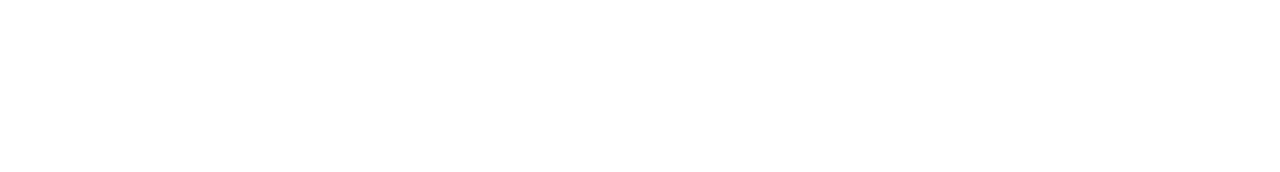
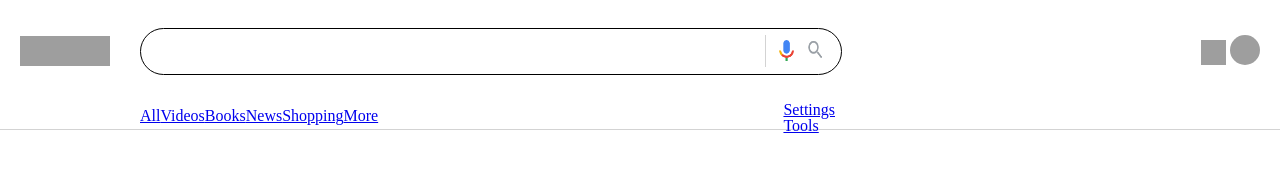
Before and after one commit to romangdev/google-search-results-page, a plain HTML site: page index.html in a window 1280 px wide. Drawn offline with Linux system fonts and the light colour scheme; grey boxes are pictures that could not be loaded.

Commit message:
fleshed out html structure, added CSS styles, nav and search bar in progress

```diff
--- a/index.html
+++ b/index.html
@@ -7,6 +7,50 @@
         <link rel="stylesheet" type="text/css" href="style.css">
     </head>
     <body>
+        <!-- search & nav -->
+        <nav>
+            <div id="nav-top">
+                <div id="logo-and-search">
+                    <img id="google-logo" alt="Google logo"src="https://www.google.com/images/branding/googlelogo/1x/googlelogo_color_272x92dp.png">
+                    <div id="search-div">
+                        <input id="search" type="text">
+                        <div id="search-icons">
+                            <img id="mic" src="images/mic.png">
+                            <img id="mg" src="images/mg.png">
+                        </div>
+                    </div>
+                </div>
+                <div id="icons-div">
+                    <img id="apps-icon" src="https://lh5.googleusercontent.com/FnhsbLzvZuHbMsqpQTjVErIdzFcmRMNPPU2nzJ9FmZA6OW8lnD0cBQTet1EiSi7mKt4TCh9BezgypgI3dspRulyHAGXDlpXcDFxvaW1DtIq1CyAzrqCOrQ5I7qFt4RfeBsvJXj9u">
+                    <img id="headshot" src="https://lh3.googleusercontent.com/ogw/ADGmqu-nC17txxSQV1bGMtwwlixgj6TBPdgOVYKoyjV8=s192-c-mo">
+                </div>
+            </div>
+            <div id="nav-bottom">
+                <div id="nav-bottom-left">
+                        <a href="#">All</a>
+                        <a href="#">Videos</a>
+                        <a href="#">Books</a>
+                        <a href="#">News</a>
+                        <a href="#">Shopping</a>
+                        <a href="#">More</a>
+                </div>
+                <div id="nav-bottom-right">
+                    <ul>
+                        <li><a href="#">Settings</a></li>
+                        <li><a href="#">Tools</a></li>
+                    </ul>
+                </div>
+            </div>
+        </nav>
 
+        <!-- results -->
+        <body>
+
+        </body>
+
+        <!-- footer -->
+        <footer>
+
+        </footer>
     </body>
 </html>
--- a/style.css
+++ b/style.css
@@ -0,0 +1,95 @@
+nav {
+    margin-top: 25px;
+    display: grid;
+    grid-template-rows: 50% 50%;
+    min-width: 1000px;
+    border-bottom: 1px lightgray solid;
+}
+
+#nav-top {
+    margin-left: 20px;
+    margin-right: 20px;
+    grid-row: 1;
+    display: flex;
+    justify-content: space-between;
+    align-items: center;
+}
+
+#logo-and-search {
+    display: flex;
+    justify-content: space-between;
+    align-items: center;
+}
+
+#search-div {
+    display: flex;
+    align-items: center;
+    border: black 1px solid;
+    width: 700px;
+    height: 45px;
+    border-radius: 30px;
+    margin-left: 30px;
+}
+
+#search-div input {
+    height: 30px;
+    width: 600px;
+    margin-left: 20px;
+    border: none;
+    border-right: 1px solid lightgray;
+    outline: none;
+}
+
+#search-icons {
+    display: flex;
+    padding-left: 10px;
+}
+
+#mg {
+    padding-left: 10px;
+}
+
+#google-logo {
+    width: 90px;
+    height: 30px;
+}
+
+#mic {
+    width: 20px;
+}
+
+#mg {
+    width: 20px;
+}
+
+#apps-icon {
+    width: 25px;
+    height: 25px;
+}
+
+#headshot {
+    width: 30px;
+    height: 30px;
+    border-radius: 100%;
+}
+
+#nav-bottom {
+    margin-top: 25px;
+    margin-left: 20px;
+    margin-right: 20px;
+    grid-row: 2;
+    display: flex;
+    justify-content: space-between;
+    width: 815px;
+}
+
+#nav-bottom-left {
+    margin-left: 120px;
+    display: flex;
+    justify-content: space-around;
+    align-items: center;
+}
+
+#nav-bottom-right {
+    display: flex;
+}
```
Also changed, not shown: images/mg.png (added), images/mic.png (added), 2 other files.
